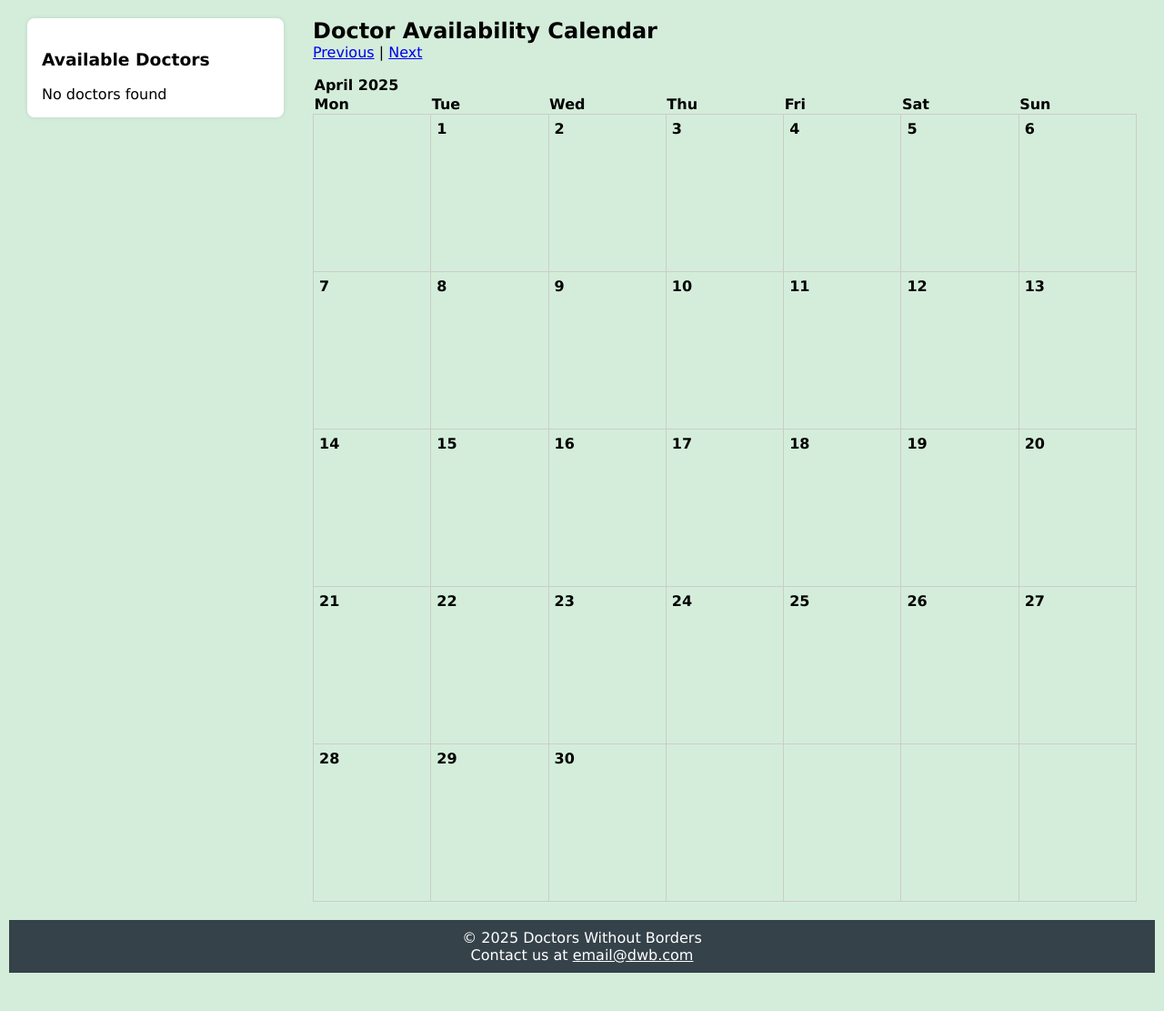
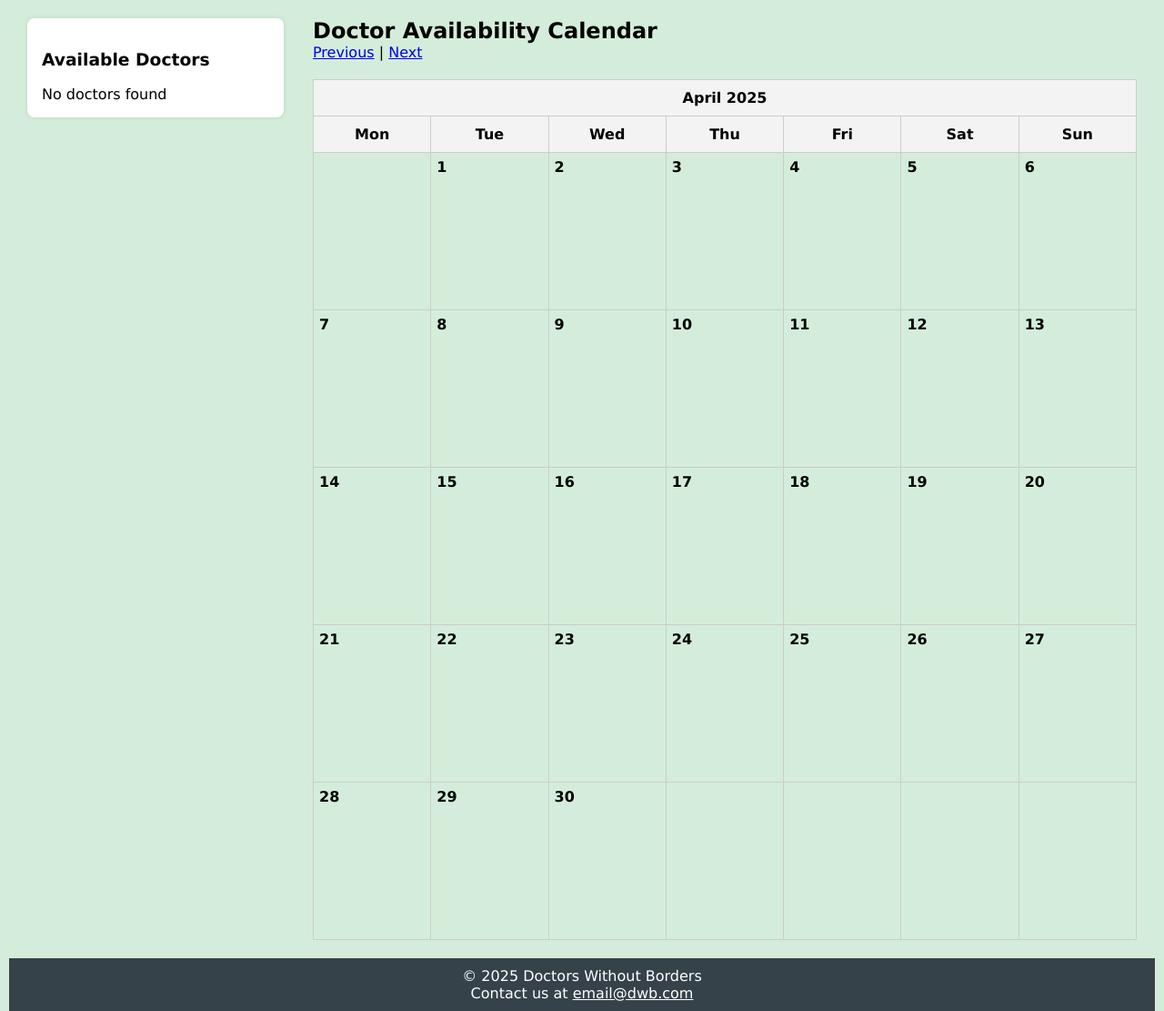
Before and after one commit to ebomensah/major_projects, a Django app: page /appointments/calendar/ in a window 1280 px wide. Shown: the part 90-1201 px from the top of the page at 91% size. Before the commit the page ends 1159 px from the top, so only its background shows below. Run offline with Django 5.2, Linux system fonts and the light colour scheme; data that the repository does not hold is empty.

Commit message:
static styles colelcted updates to main urls

```diff
--- a/doctors_without_borders/doctors_without_borders/urls.py
+++ b/doctors_without_borders/doctors_without_borders/urls.py
@@ -3,11 +3,12 @@ from django.urls import path, include
 from django.conf import settings
 from django.conf.urls.static import static
 
-
 urlpatterns = [
     path('admin/', admin.site.urls),
+    path("appointments/", include("dwb_calendar.urls")),
+
     path('', include ('users.urls')),
-    path("appointments/", include("dwb_calendar.urls")),
+
     path('', include ('appointments.urls')),
     path('', include ('notifications.urls')),
     ] + static(settings.STATIC_URL, document_root=settings.STATIC_ROOT)
--- a/doctors_without_borders/static/css/styles.css
+++ b/doctors_without_borders/static/css/styles.css
@@ -163,3 +163,50 @@ footer a {
   .dropdown-content a:hover {
     background-color: #f1f1f1;
 }
+
+
+/* dwb_calendar ui */
+.calendar {
+    border-collapse: collapse;
+    width: 100%;
+    margin-top: 20px;
+  }
+
+  .calendar th {
+    background-color: #f3f3f3;
+    text-align: center;
+    padding: 10px;
+    font-weight: bold;
+    border: 1px solid #ccc;
+  }
+
+  .calendar td {
+    width: 14.28%;
+    height: 120px;
+    vertical-align: top;
+    border: 1px solid #ccc;
+    padding: 5px;
+    position: relative;
+  }
+
+  .calendar td ul {
+    list-style: none;
+    padding-left: 0;
+    margin-top: 8px;
+    font-size: 0.85rem;
+  }
+
+  .calendar td span.date {
+    font-weight: bold;
+  }
+
+  .calendar td a {
+    display: block;
+    font-size: 0.8rem;
+    color: #2a7ae2;
+    text-decoration: none;
+  }
+
+  .calendar td a:hover {
+    text-decoration: underline;
+  }
```
